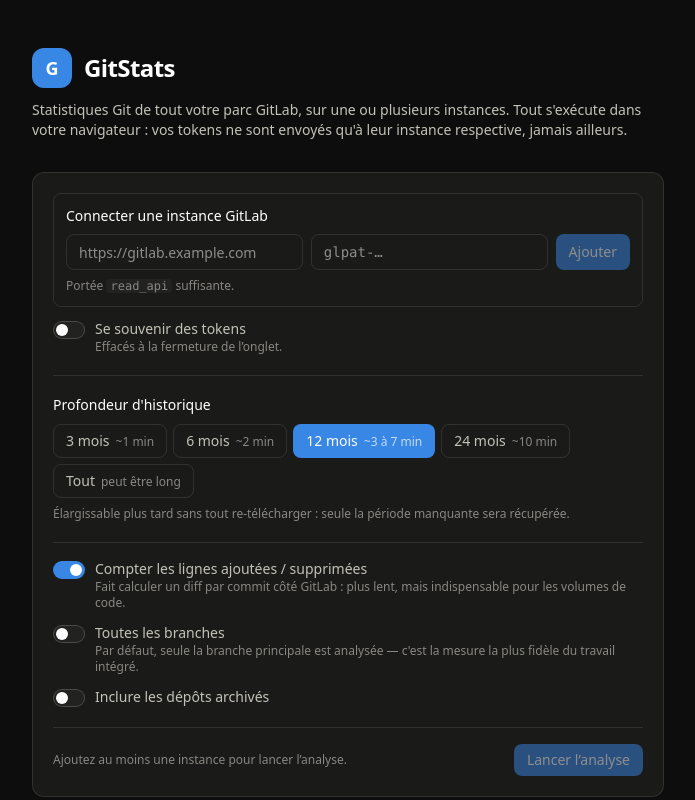
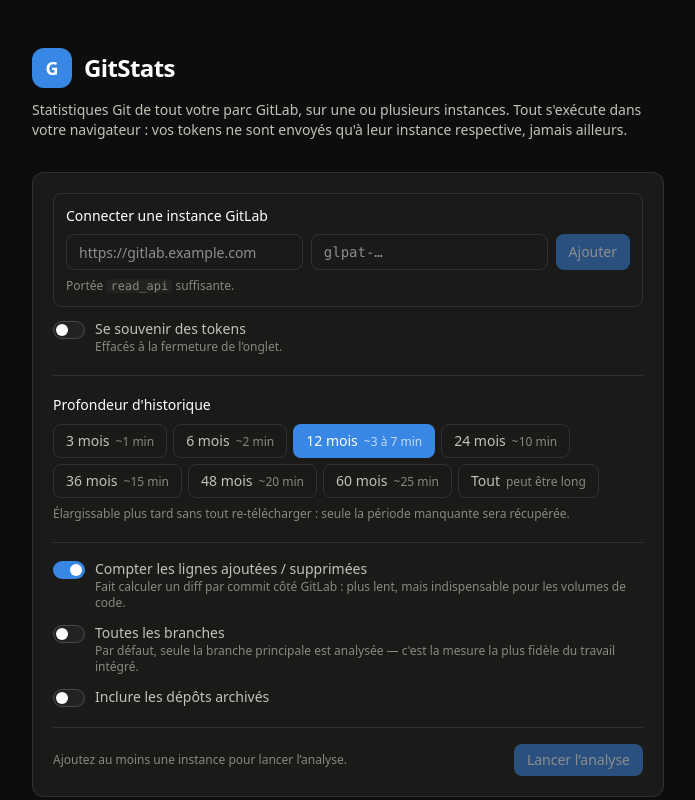
Before and after one commit to EtiennePasteur/GitStats, a React (Vite) app: page /#/connexion in a window 1280 px wide. Shown: the top 800 px of the page, without its empty margins (292-987 px from the left). Built offline with nearby package versions, Linux system fonts and the light colour scheme.

Commit message:
feat(settings, onboarding): extend period options to include 48 and 60 months

```diff
--- a/src/routes/Onboarding.tsx
+++ b/src/routes/Onboarding.tsx
@@ -10,6 +10,9 @@
   { months: 6, label: '6 mois', hint: '~2 min' },
   { months: 12, label: '12 mois', hint: '~3 à 7 min' },
   { months: 24, label: '24 mois', hint: '~10 min' },
+  { months: 36, label: '36 mois', hint: '~15 min' },
+  { months: 48, label: '48 mois', hint: '~20 min' },
+  { months: 60, label: '60 mois', hint: '~25 min' },
   { months: null, label: 'Tout', hint: 'peut être long' },
 ];
 
--- a/src/routes/Settings.tsx
+++ b/src/routes/Settings.tsx
@@ -110,7 +110,7 @@
               }}
               className="h-8 rounded-lg border border-[var(--border)] bg-[var(--surface-2)] px-2 text-sm"
             >
-              {[3, 6, 12, 24, 36].map((months) => (
+              {[3, 6, 12, 24, 36, 48, 60].map((months) => (
                 <option key={months} value={months}>
                   {months} mois
                 </option>
```
Also changed, not shown: 1 other file (tests, documents, lock files or other folders).
